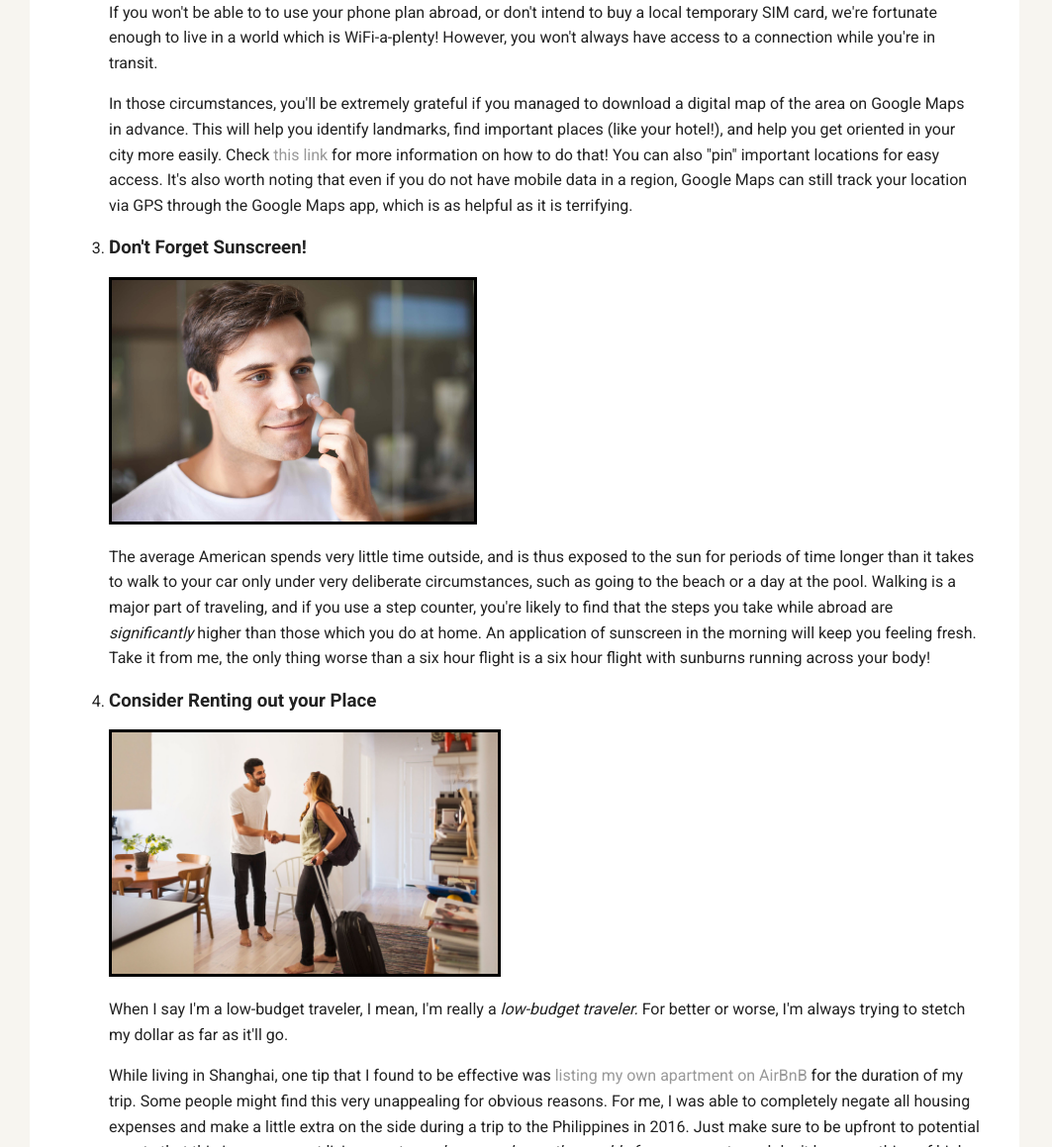
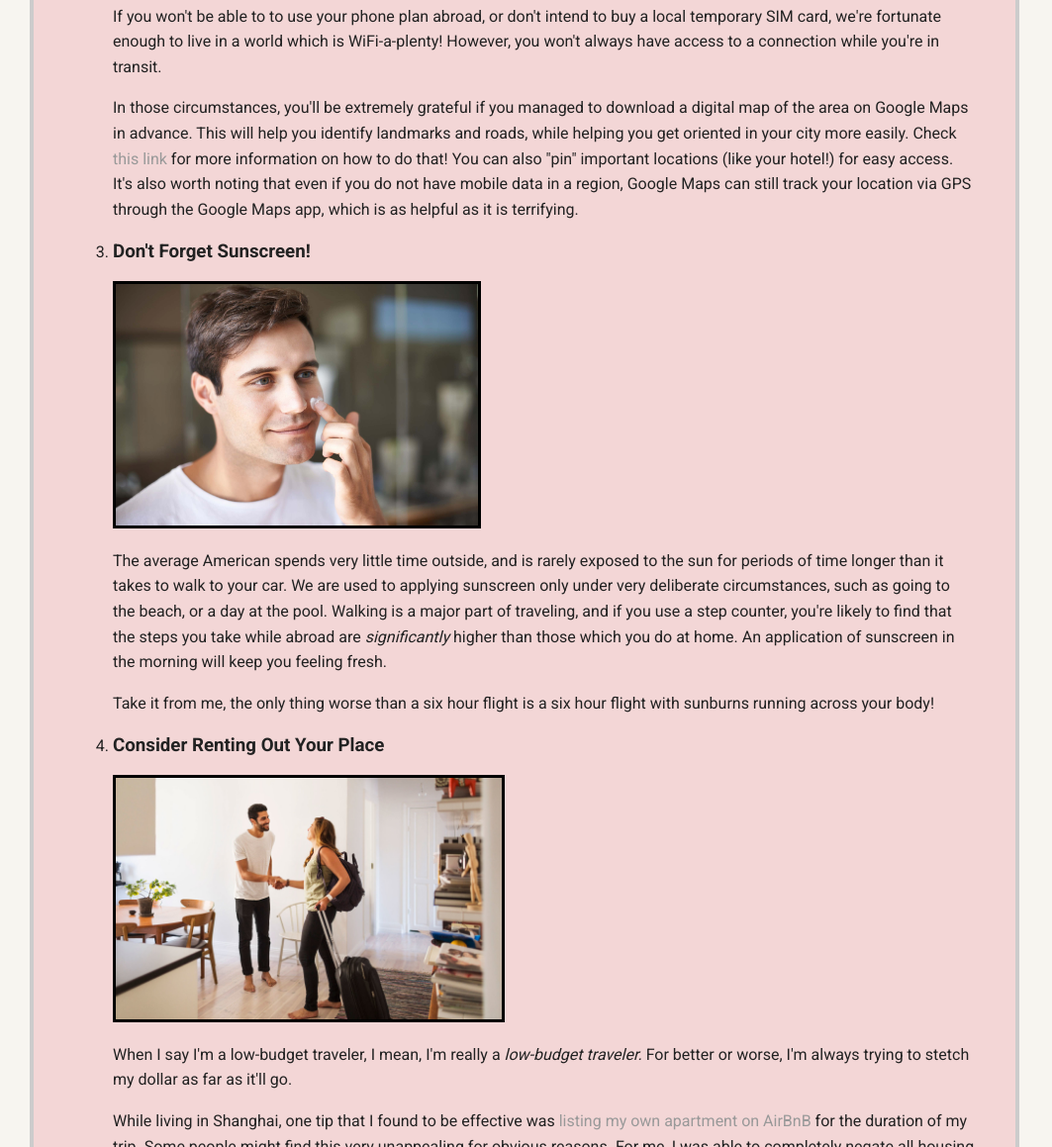
Before and after one commit to zachdanz/Unit-01-Project, a plain HTML site: page blog.html in a window 1280 px wide. Shown: the part 1641-2800 px from the top of the page at 99% size, without its empty margins (0-1063 px from the left). Drawn offline with Linux system fonts and the light colour scheme; a web font is replaced by a local one.

Commit message:
Revised all text

```diff
--- a/blog.html
+++ b/blog.html
@@ -19,7 +19,7 @@
         </ul>
     </div>
     <header>
-        <img src="images/me.png" alt="Drawing of Zach Danz" class="profile-image">
+        <img src="images/zach.jpg" alt="Drawing of Zach Danz" class="profile-image">
         <h1 class="tag name">Blog</h1>
     </header>
 
@@ -39,23 +39,25 @@
                 <img src="images/missed-flight.jpg" class="article-image" alt="Man missing flight">
                 <p>This certainly seems like a no-brainer, but that's exactly why it deserves to be reinforced!  There is no worse feeling in the world than arriving at the airport to find out that your plane to Japan departed at 2am, not 2pm as you were expecting, or to see that you accidentally booked your hotel room for July instead of June. </p>
 
-                <p>To make your scheduling more efficient, double check all dates and times as soon as you make the booking. Add them to your digital calendar, if you aren't using a service which does that automatically.  Try making a habit out of this, and avoid ever having to make that dreaded phone call telling your friends and family why you won't make the wedding in time!</p>
+                <p>To make your scheduling more efficient, double check all dates and times as soon as you make the booking. Add them to your digital calendar, if you aren't using a service which does so automatically.  Try making a habit out of this, and avoid ever having to make that dreaded phone call telling your friends and family why you won't make the wedding in time!</p>
 
                 <li><h3>Download Google Maps of the Area you're Traveling to in Advance</h3></li>
                 <img src="images/google-maps.jpg" class="article-image" alt="Google Maps">
                 <p>If you won't be able to to use your phone plan abroad, or don't intend to buy a local temporary SIM card, we're fortunate enough to live in a world which is WiFi-a-plenty!  However, you won't always have access to a connection while you're in transit.
 
-                <p>In those circumstances, you'll be extremely grateful if you managed to download a digital map of the area on Google Maps in advance.  This will help you identify landmarks, find important places (like your hotel!), and help you get oriented in your city more easily.  Check <a target="_blank" href="https://support.google.com/maps/answer/6291838?co=GENIE.Platform%3DiOS&hl=en">this link</a> for more information on how to do that!  You can also "pin" important locations for easy access.  It's also worth noting that even if you do not have mobile data in a region, Google Maps can still track your location via GPS through the Google Maps app, which is as helpful as it is terrifying.</p>
+                <p>In those circumstances, you'll be extremely grateful if you managed to download a digital map of the area on Google Maps in advance.  This will help you identify landmarks and roads, while helping you get oriented in your city more easily.  Check <a target="_blank" href="https://support.google.com/maps/answer/6291838?co=GENIE.Platform%3DiOS&hl=en">this link</a> for more information on how to do that!  You can also "pin" important locations (like your hotel!) for easy access.  It's also worth noting that even if you do not have mobile data in a region, Google Maps can still track your location via GPS through the Google Maps app, which is as helpful as it is terrifying.</p>
 
                 <li><h3>Don't Forget Sunscreen!</h3></li>
                 <img src="images/sunscreen.jpg" class="article-image" alt="Applying Sunscreen">
-                <p>The average American spends very little time outside, and is thus exposed to the sun for periods of time longer than it takes to walk to your car only under very deliberate circumstances, such as going to the beach or a day at the pool.  Walking is a major part of traveling, and if you use a step counter, you're likely to find that the steps you take while abroad are <em>significantly</em> higher than those which you do at home.  An application of sunscreen in the morning will keep you feeling fresh.  Take it from me, the only thing worse than a six hour flight is a six hour flight with sunburns running across your body!</p>
+                <p>The average American spends very little time outside, and is rarely exposed to the sun for periods of time longer than it takes to walk to your car. We are used to applying sunscreen only under very deliberate circumstances, such as going to the beach, or a day at the pool.  Walking is a major part of traveling, and if you use a step counter, you're likely to find that the steps you take while abroad are <em>significantly</em> higher than those which you do at home.  An application of sunscreen in the morning will keep you feeling fresh.</p>
 
-                <li><h3>Consider Renting out your Place</h3></li>
+                <p>Take it from me, the only thing worse than a six hour flight is a six hour flight with sunburns running across your body!</p>
+
+                <li><h3>Consider Renting Out Your Place</h3></li>
                 <img src="images/airbnb.jpg" class="article-image" alt="Renting out your home can save a lot of money">
                 <p>When I say I'm a low-budget traveler, I mean, I'm really a <em>low-budget traveler.</em> For better or worse, I'm always trying to stetch my dollar as far as it'll go.</p>
 
-                <p>While living in Shanghai, one tip that I found to be effective was <a href="airbnb.com/host/homes">listing my own apartment on AirBnB</a> for the duration of my trip.  Some people might find this very unappealing for obvious reasons.  For me, I was able to completely negate all housing expenses and make a little extra on the side during a trip to the Philippines in 2016.  Just make sure to be upfront to potential guests that this is your current living quarters, <em>clean your home thoroughly for your guests,</em> and don't leave anything of high value in your home. </p>
+                <p>While living in Shanghai, one tip that I found to be effective was <a href="airbnb.com/host/homes">listing my own apartment on AirBnB</a> for the duration of my trip.  Some people might find this very unappealing for obvious reasons.  For me, I was able to completely negate all housing expenses on my trip and even make a little extra on the side while visiting the Philippines in 2016.  Just make sure to be upfront to potential guests that this is your current living quarters, <em>clean your home thoroughly for your guests,</em> and don't leave anything of high value in your home. </p>
 
                 <li><h3>Have Fun!</h3></li>
                 <img src="images/laughter.jpg" class="article-image" alt="Strong in the face of adversity">
--- a/styles.css
+++ b/styles.css
@@ -71,8 +71,8 @@ article {
   padding: 20px 40px 40px;
   max-width: 1000px;
   text-align: left;
-  background: #fff;
-  border-bottom: 4px solid #ccc;
+  background: rgb(243, 214, 214);
+  border: 4px solid #ccc;
   border-radius: 6px;
   transition: all .5s;
 }
```
Also changed, not shown: my-story.html (+7 -6 lines), resume.html (+2 -2 lines).
